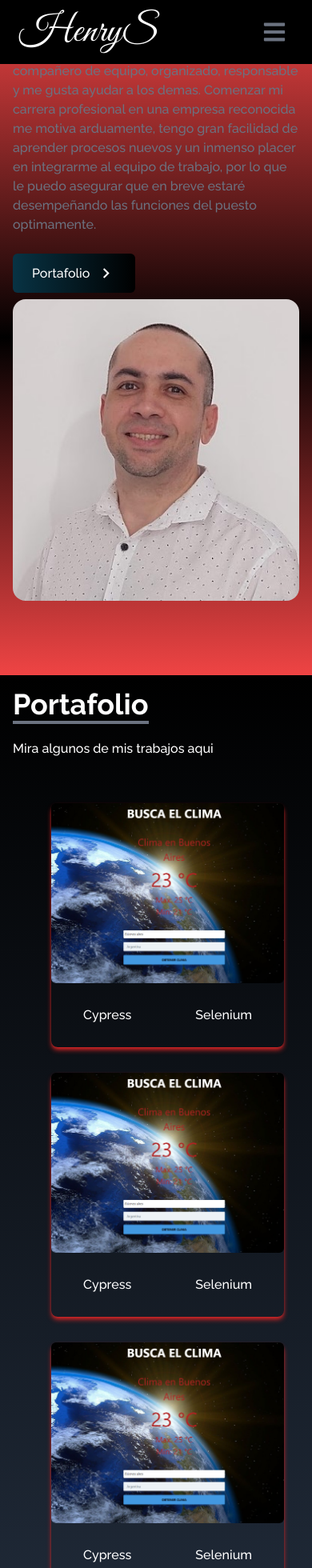
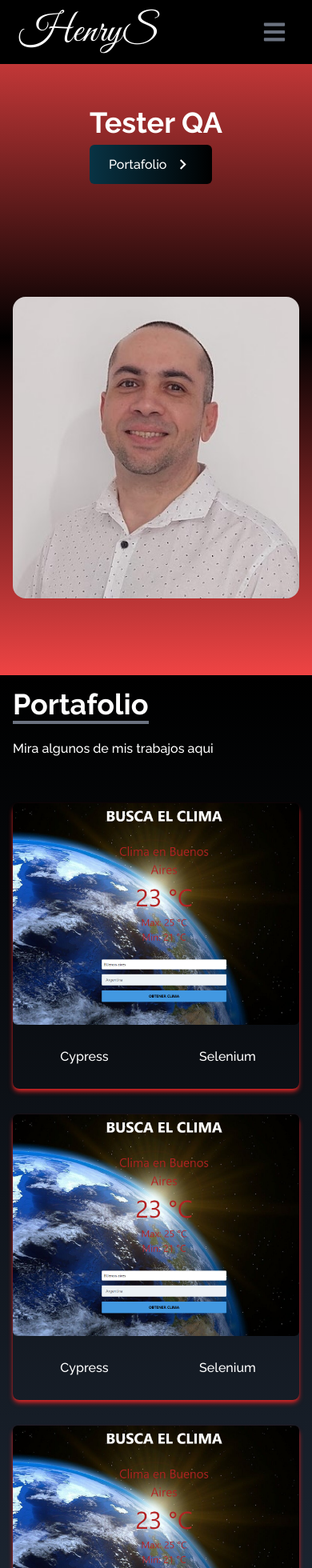
Before and after one commit to hrsd83/Portafolio-Henry, a React (Vite) app: page / in a window 390 px wide. Shown: the top 1960 px of the page at 80% size. Built offline with nearby package versions, Linux system fonts and the light colour scheme.

Commit message:
Se arregla foto

```diff
--- a/src/components/Home.jsx
+++ b/src/components/Home.jsx
@@ -7,11 +7,11 @@ const Home = () => {
   return (
     <div className='h-screen w-full bg-gradient-to-b from-red-500 via-black to-red-500 '>
 
-        <div className='max-w-screen-lg mx-auto  flex flex-col items-center justify-center h-full px-4   md:flex-row '>
-            <div className='flex flex-col justify-center h-full  '>
-                <h2 className='text-4xl sm:text-7xl font-bold text-white'>Soy Tester QA</h2>
+        <div className='max-w-screen-lg mx-auto  flex flex-col items-center justify-center h-full px-4 md:flex-row  '>
+            <div className='flex flex-col justify-center h-full   '>
+                <h2 className='text-4xl sm:text-7xl font-bold  text-white'>Tester QA</h2>
 
-                <p className='text-gray-500 py-4'>Soy una persona proactiva, excelente compañero de equipo, organizado, responsable y me gusta ayudar a los demas. Comenzar mi carrera profesional en una empresa reconocida me motiva arduamente,  tengo gran facilidad de aprender procesos nuevos y un inmenso placer en integrarme al equipo de trabajo, por lo que le puedo asegurar  que en breve  estaré desempeñando las funciones del puesto optimamente.</p>
+                <p className='text-gray-500 py-4 hidden sm:block'>Soy una persona proactiva, excelente compañero de equipo, organizado, responsable y me gusta ayudar a los demas. Comenzar mi carrera profesional en una empresa reconocida me motiva arduamente,  tengo gran facilidad de aprender procesos nuevos y un inmenso placer en integrarme al equipo de trabajo, por lo que le puedo asegurar  que en breve  estaré desempeñando las funciones del puesto optimamente.</p>
                 <div>
                     <button className='text-white w-fit px-6 py-3 my-2 flex items-center rounded-md bg-gradient-to-r from-cyan-950 to-black hover:scale-110 duration-200 cursor-pointer'>
                         Portafolio
--- a/src/components/Portafolio.jsx
+++ b/src/components/Portafolio.jsx
@@ -27,7 +27,7 @@ const Portafolio = () => {
                 <p className='py-6'>Mira algunos de mis trabajos aqui</p>
             </div>
 
-            <div className=' grid sm:grid-cols-2 md:grid-cols-3 gap-8 px-12 sm:px-0'
+            <div className=' grid sm:grid-cols-2 md:grid-cols-3 gap-8 px-30 sm:px-0'
             >
                 {portafolios.map(({id, src}) => (
                     <div key={id} className=' shadow-md shadow-red-600 rounded-lg '>
```
